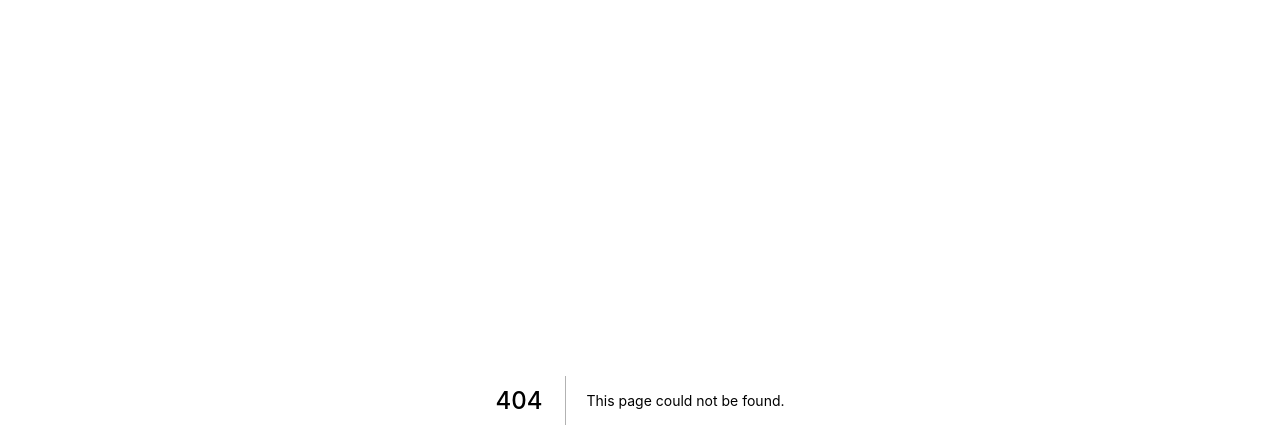
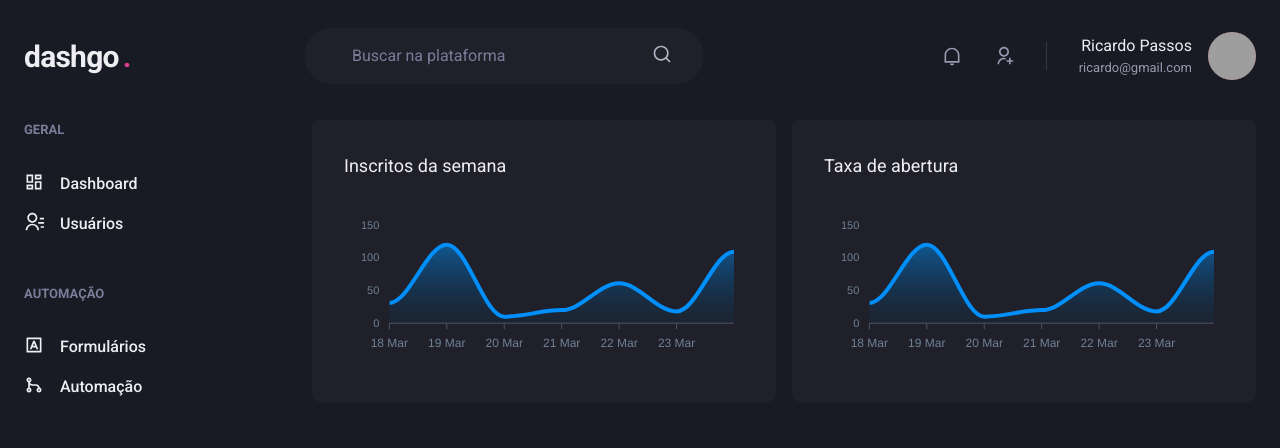
Before and after one commit to ricardo-passos/dashgo, a Next.js app: page /dashboard in a window 1280 px wide. Before the commit this address had no page. Shown: the top 448 px of the page. Built offline with nearby package versions, Linux system fonts and the light colour scheme; grey boxes are pictures that could not be loaded.

Commit message:
initial dashboard page layout finished

```diff
--- a/package.json
+++ b/package.json
@@ -11,10 +11,13 @@
     "@chakra-ui/react": "^1.6.12",
     "@emotion/react": "^11.5.0",
     "@emotion/styled": "^11.3.0",
+    "apexcharts": "^3.29.0",
     "framer-motion": "^4.1.17",
     "next": "12.0.3",
     "react": "17.0.2",
-    "react-dom": "17.0.2"
+    "react-apexcharts": "^1.3.9",
+    "react-dom": "17.0.2",
+    "react-icons": "^4.3.1"
   },
   "devDependencies": {
     "@types/node": "^16.11.7",
--- /dev/null
+++ b/src/components/Header.tsx
@@ -0,0 +1,79 @@
+import { Flex, Text, Input, Icon, HStack, Box, Avatar } from '@chakra-ui/react'
+import { RiSearchLine, RiNotificationLine, RiUserAddLine } from 'react-icons/ri'
+
+export function Header() {
+  return (
+    <Flex
+      as='header'
+      w='100%'
+      maxW='1480px'
+      h='20'
+      mx='auto'
+      mt='4'
+      px='6'
+      align='center'
+    >
+      <Text fontSize='3xl' fontWeight='bold' letterSpacing='tight' w='64'>
+        dashgo
+        <Text as='span' ml='1' color='pink.500'>
+          .
+        </Text>
+      </Text>
+
+      <Flex
+        as='label'
+        flex='1'
+        py='4'
+        px='8'
+        ml='6'
+        maxW='400px'
+        alignSelf='center'
+        color='gray.200'
+        position='relative'
+        bg='gray.800'
+        borderRadius='full'
+      >
+        <Input
+          color='gray.50'
+          px='4'
+          mr='4'
+          variant='unstyled'
+          placeholder='Buscar na plataforma'
+          _placeholder={{ color: 'gray.400' }}
+        />
+
+        <Icon as={RiSearchLine} fontSize='20px' />
+      </Flex>
+
+      <Flex align='center' ml='auto'>
+        <HStack
+          spacing='8'
+          mx='8'
+          pr='8'
+          py='1'
+          color='gray.300'
+          borderRightWidth='1px'
+          borderColor='gray.700'
+        >
+          <Icon as={RiNotificationLine} fontSize='20px' />
+          <Icon as={RiUserAddLine} fontSize='20px' />
+        </HStack>
+
+        <Flex align='center'>
+          <Box mr='4' textAlign='right'>
+            <Text>Ricardo Passos</Text>
+            <Text color='gray.300' fontSize='small'>
+              ricardo@gmail.com
+            </Text>
+          </Box>
+
+          <Avatar
+            size='md'
+            name='Ricardo Passos'
+            src='https://github.com/ricardo-passos.png'
+          />
+        </Flex>
+      </Flex>
+    </Flex>
+  )
+}
--- /dev/null
+++ b/src/components/Sidebar.tsx
@@ -0,0 +1,49 @@
+import { Box, Stack, Text, Link, Icon } from '@chakra-ui/react'
+import { RiContactsLine, RiDashboardLine, RiGitMergeLine, RiInputMethodLine } from 'react-icons/ri'
+
+export function Sidebar() {
+  return (
+    <Box as='aside' w='64' mr='8'>
+      <Stack spacing='12' align='flex-start'>
+        <Box>
+          <Text fontWeight='bold' color='gray.400' fontSize='small'>
+            GERAL
+          </Text>
+          <Stack spacing='4' mt='8' align='stretch'>
+            <Link display='flex' align='center'>
+              <Icon as={RiDashboardLine} fontSize='20' />
+              <Text ml='4' fontWeight='medium'>
+                Dashboard
+              </Text>
+            </Link>
+            <Link display='flex' align='center'>
+              <Icon as={RiContactsLine} fontSize='20' />
+              <Text ml='4' fontWeight='medium'>
+                Usuários
+              </Text>
+            </Link>
+          </Stack>
+        </Box>
+        <Box>
+          <Text fontWeight='bold' color='gray.400' fontSize='small'>
+            AUTOMAÇÃO
+          </Text>
+          <Stack spacing='4' mt='8' align='stretch'>
+            <Link display='flex' align='center'>
+              <Icon as={RiInputMethodLine} fontSize='20' />
+              <Text ml='4' fontWeight='medium'>
+                Formulários
+              </Text>
+            </Link>
+            <Link display='flex' align='center'>
+              <Icon as={RiGitMergeLine} fontSize='20' />
+              <Text ml='4' fontWeight='medium'>
+                Automação
+              </Text>
+            </Link>
+          </Stack>
+        </Box>
+      </Stack>
+    </Box>
+  )
+}
--- /dev/null
+++ b/src/pages/dashboard.tsx
@@ -0,0 +1,103 @@
+import { Flex, SimpleGrid, Box, Text, theme } from '@chakra-ui/react'
+import dynamic from 'next/dynamic'
+
+// components
+import { Header } from '../components/Header'
+import { Sidebar } from '../components/Sidebar'
+
+// types
+import type { ApexOptions } from 'apexcharts'
+
+const Chart = dynamic(() => import('react-apexcharts'), { ssr: false })
+
+const options: ApexOptions = {
+  chart: {
+    toolbar: {
+      show: false,
+    },
+    zoom: {
+      enabled: false,
+    },
+    foreColor: theme.colors.gray[500],
+  },
+  grid: {
+    show: false,
+  },
+  dataLabels: {
+    enabled: false,
+  },
+  tooltip: {
+    enabled: false,
+  },
+  xaxis: {
+    type: 'datetime',
+    axisBorder: {
+      color: theme.colors.gray[600],
+    },
+    axisTicks: {
+      color: theme.colors.gray[600],
+    },
+    categories: [
+      '2021-03-18T00:00:00.000Z',
+      '2021-03-19T00:00:00.000Z',
+      '2021-03-20T00:00:00.000Z',
+      '2021-03-21T00:00:00.000Z',
+      '2021-03-22T00:00:00.000Z',
+      '2021-03-23T00:00:00.000Z',
+      '2021-03-24T00:00:00.000Z',
+    ],
+  },
+  fill: {
+    opacity: 0.3,
+    type: 'gradient',
+    gradient: {
+      shade: 'dark',
+      opacityFrom: 0.7,
+      opacityTo: 0.3
+    }
+  }
+}
+
+const series = [
+  {
+    name: 'series1',
+    data: [31, 120, 10, 20, 61, 18, 109],
+  },
+]
+
+export default function Dashboard() {
+  return (
+    <Flex direction='column' h='100vh'>
+      <Header />
+
+      <Flex width='100%' my='6' maxW='1480px' mx='auto' px='6'>
+        <Sidebar />
+
+        <SimpleGrid flex='1' gap='4' minChildWidth='320px' align='flex-start'>
+          <Box p='8' bg='gray.800' borderRadius='8px'>
+            <Text fontSize='lg' mb='4'>
+              Inscritos da semana
+            </Text>
+            <Chart
+              options={options}
+              series={series}
+              type='area'
+              height='160px'
+            />
+          </Box>
+          <Box p='8' bg='gray.800' borderRadius='8px'>
+            <Text fontSize='lg' mb='4'>
+              Taxa de abertura
+            </Text>
+            <Chart
+              options={options}
+              series={series}
+              type='area'
+              height='160px'
+            />
+          </Box>
+        </SimpleGrid>
+      </Flex>
+    </Flex>
+  )
+}
```
Also changed, not shown: 1 other file (tests, documents, lock files or other folders).
